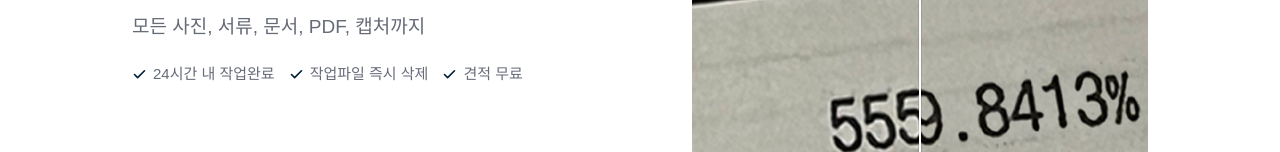
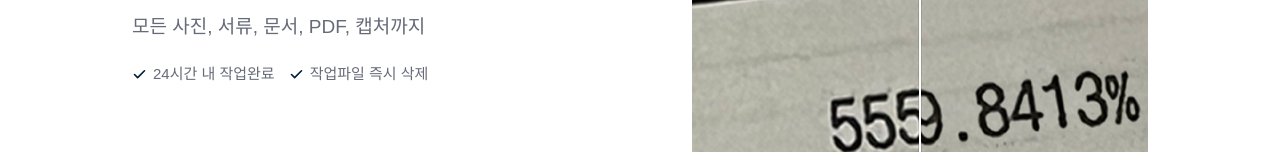
Before and after one commit to wooramsol/photodoctor, a plain HTML site: page index.html in a window 1280 px wide. Shown: the part 520-672 px from the top of the page. Drawn offline with Linux system fonts and the light colour scheme; a web font is replaced by a local one.

Commit message:
auto: 2026-09-27 17:21

```diff
--- a/index.html
+++ b/index.html
@@ -71,7 +71,6 @@
           <ul class="hero__proof">
             <li><svg viewBox="0 0 24 24" fill="none" stroke="currentColor" stroke-width="2.6" stroke-linecap="round" stroke-linejoin="round"><path d="M20 6 9 17l-5-5"/></svg>24시간 내 작업완료</li>
             <li><svg viewBox="0 0 24 24" fill="none" stroke="currentColor" stroke-width="2.6" stroke-linecap="round" stroke-linejoin="round"><path d="M20 6 9 17l-5-5"/></svg>작업파일 즉시 삭제</li>
-            <li><svg viewBox="0 0 24 24" fill="none" stroke="currentColor" stroke-width="2.6" stroke-linecap="round" stroke-linejoin="round"><path d="M20 6 9 17l-5-5"/></svg>견적 무료</li>
           </ul>
         </div>
         <div class="hero__visual">
```
